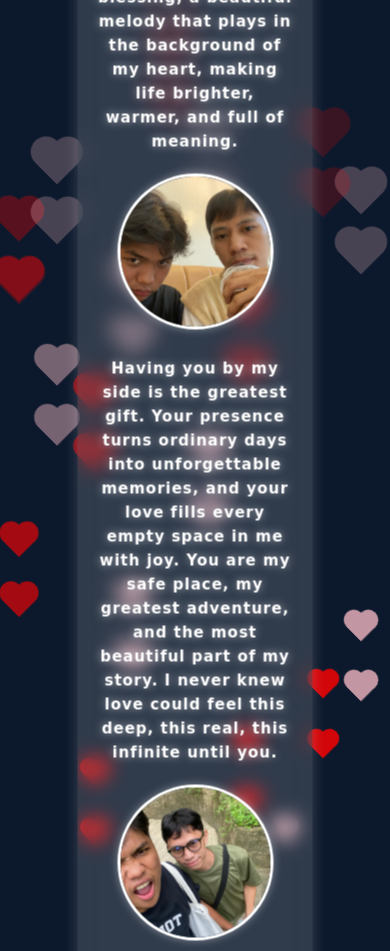
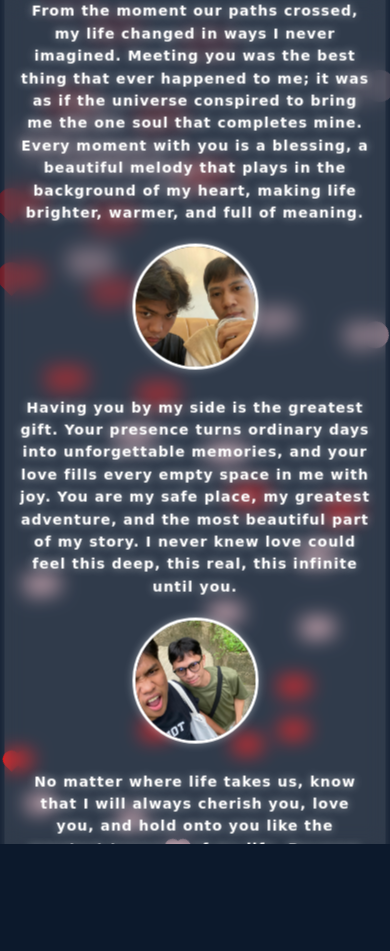
Before and after one commit to MicoGrande-hub/self_project, a plain HTML site: page index.html in a window 390 px wide. Shown: the top 951 px of the page. After the commit the page ends 844 px from the top, so only its background shows below. Drawn offline with Linux system fonts and the light colour scheme.

Commit message:
Update design.css

```diff
--- a/design.css
+++ b/design.css
@@ -149,3 +149,37 @@ align-items: flex-start;
         opacity: 0;
     }
 }
+
+@media (max-width: 768px) {
+    .header {
+        width: 90%;  /* Make it wider on small screens */
+        font-size: 14px;  /* Increase readability */
+        padding: 15px;
+    }
+
+    .image-container img {
+        width: 120px; /* Resize images */
+        height: 120px;
+    }
+
+    .bubbles span {
+        width: 20px; /* Smaller hearts */
+        height: 20px;
+    }
+
+    p {
+        font-size: 14px; /* Make text easier to read */
+    }
+}
+
+html, body {
+    max-width: 100%;
+    overflow-x: hidden;  /* Prevents sideways scrolling */
+}
+
+@media (max-width: 480px) {
+    .bubbles span {
+        width: 15px;
+        height: 15px;
+    }
+}
```
